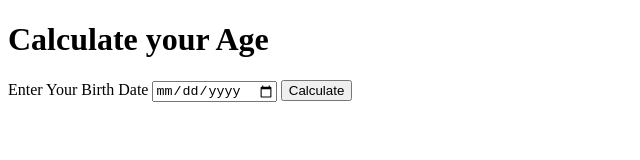
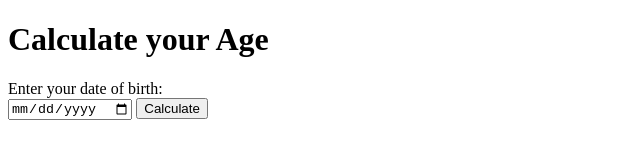
Before and after one commit to CyraIftikhar/age-calculator, a plain HTML site: page index.html in a window 1280 px wide. Shown: the whole page, without its empty margins (0-640 px from the left). Drawn offline with Linux system fonts and the light colour scheme.

Commit message:
initial commit

```diff
--- a/index.html
+++ b/index.html
@@ -8,11 +8,12 @@
   </head>
   <body>
     <h1>Calculate your Age</h1>
-    <div class="container">
-      <label for="birth">Enter Your Birth Date</label>
-      <input type="date" name="birth" id="birth" required />
-      <button id="submit">Calculate</button>
-      <p id="result"></p>
-    </div>
+    <form>
+      <label>Enter your date of birth:</label><br />
+      <input type="date" id="dob" />
+      <input type="button" value="Calculate" onclick="calculateAge()" />
+    </form>
+    <p id="age"></p>
+    <script sr="./script.js"></script>
   </body>
 </html>
```
Also changed, not shown: script.js (added).
